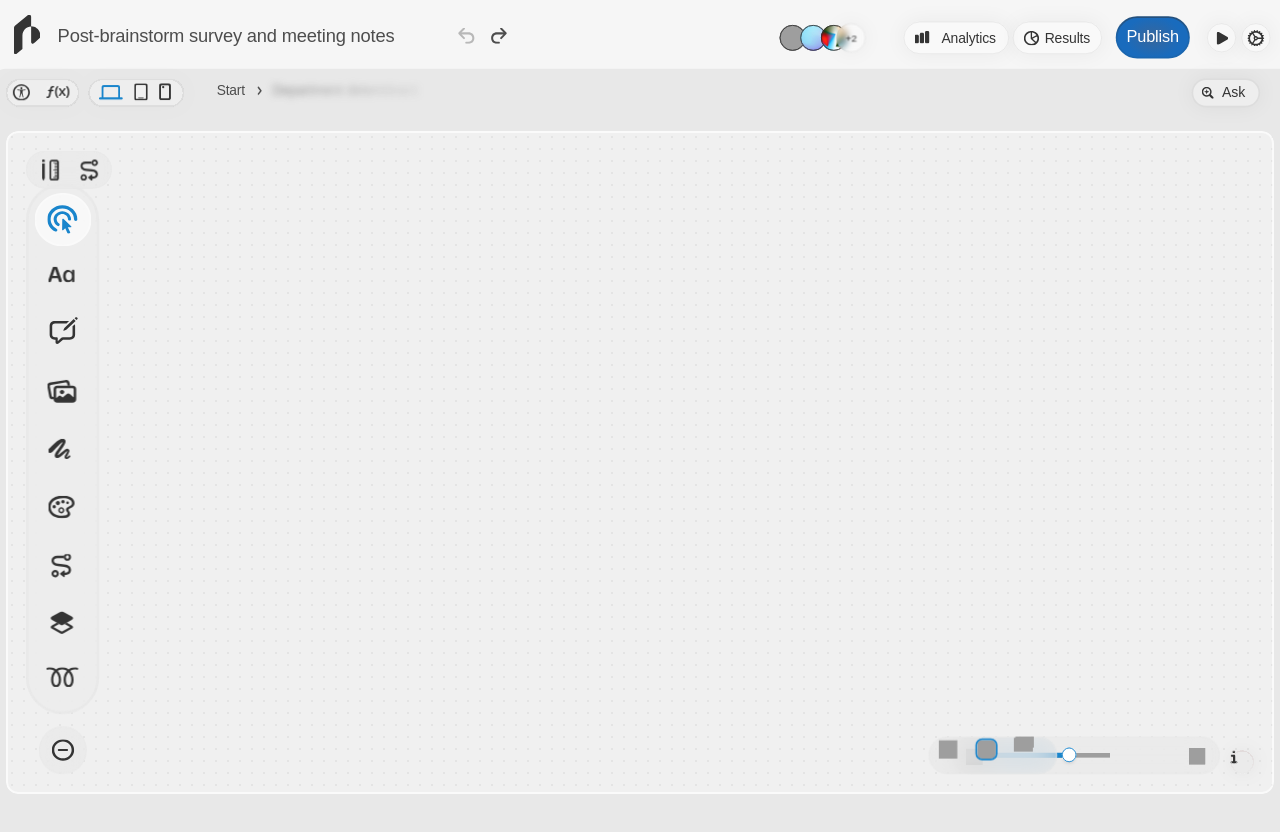
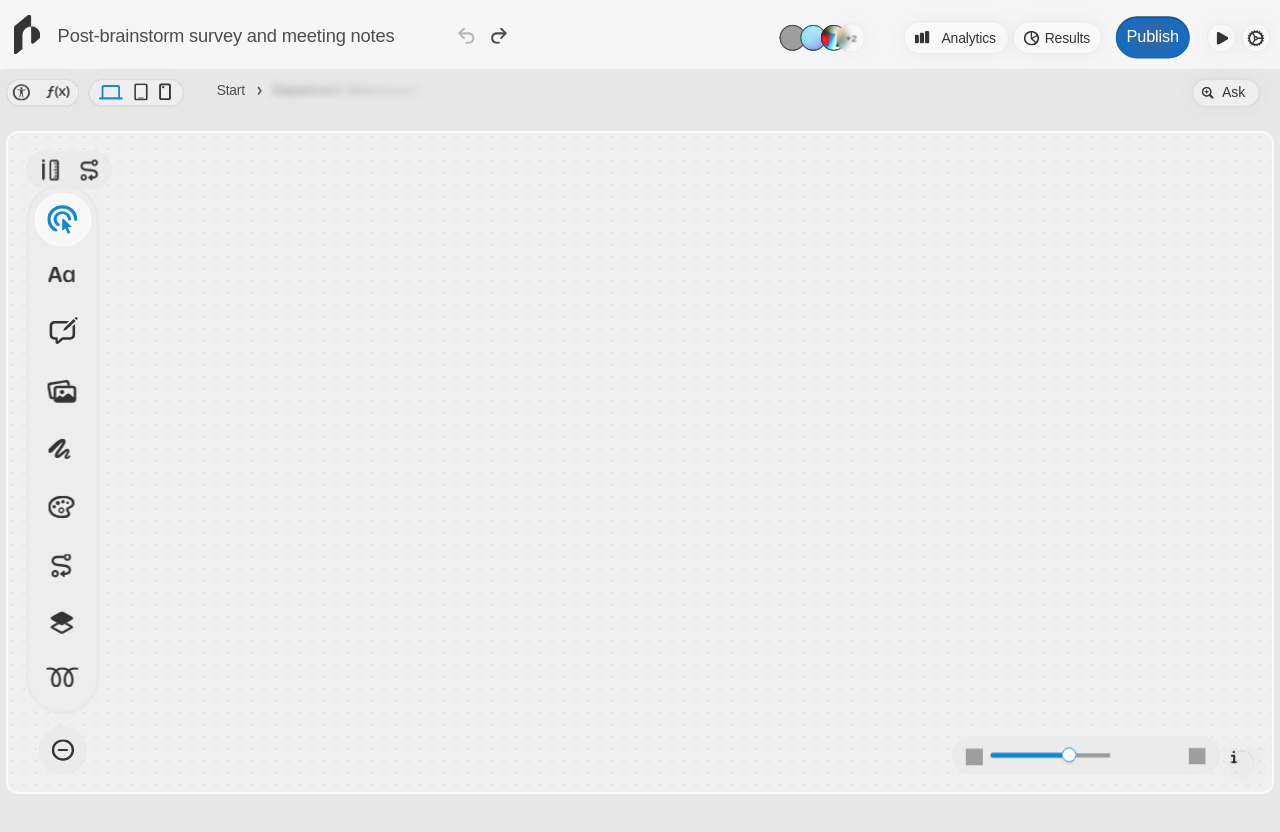
Before and after one commit to SchwenderOne/porticoMVP, a React (Vite) app in the folder web/: page / in a window 1280 px wide. Built offline with nearby package versions, Linux system fonts and the light colour scheme; grey boxes are pictures that could not be loaded.

Commit message:
revert(ui): temporarily remove ViewBar usage to stabilize dev server at ZoomBar state

```diff
--- a/web/src/App.tsx
+++ b/web/src/App.tsx
@@ -9,7 +9,6 @@ import LeftToolbar from './components/LeftToolbar'
 import Interlink from './components/Interlink'
 import InfoButton from './components/InfoButton'
 import ZoomBar from './components/ZoomBar'
-import ViewBar from './components/ViewBar'
 
 function App() {
   const BASE_WIDTH = 1521
@@ -47,9 +46,6 @@ function App() {
         <div className="absolute" style={{ right: 20 + 28 + 6, bottom: 20, width: 315, height: 44, transform: 'scale(0.85)', transformOrigin: 'bottom right' }}>
           <ZoomBar />
         </div>
-        <div className="absolute" style={{ right: 20 + 28 + 6 + 12 + 151, bottom: 20, width: 151, height: 44, transform: 'scale(0.85)', transformOrigin: 'bottom right' }}>
-          <ViewBar />
-        </div>
       </div>
     </div>
   )
```
